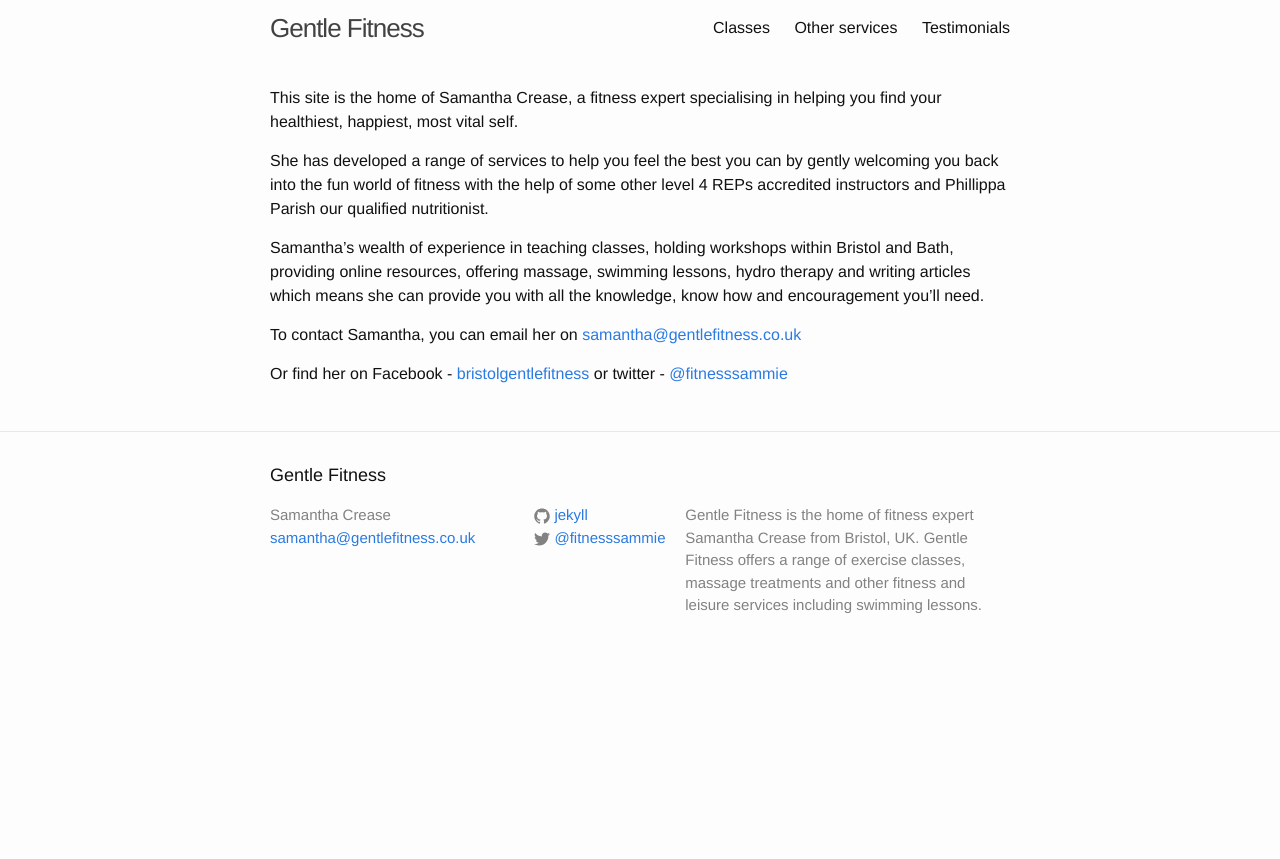
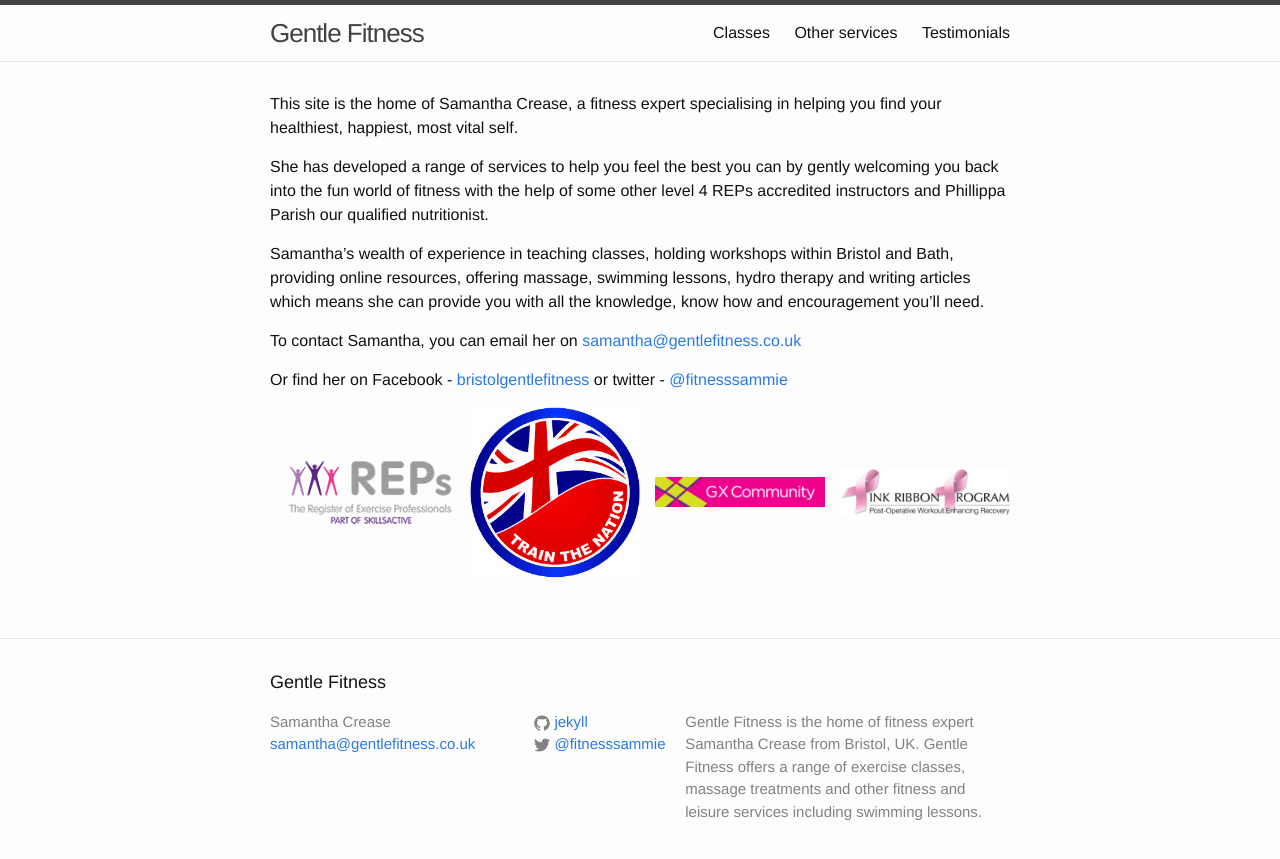
Before and after one commit to gentlefitness-www/gentlefitness-www, a Jekyll site: the page built from index.md, in a window 1280 px wide. Shown: the top 859 px of the page. Built offline with Jekyll 4.4.1, drawn with Linux system fonts in a browser that asks for light colours.

Commit message:
Added logos to homepage

```diff
--- a/_config.yml
+++ b/_config.yml
@@ -7,6 +7,7 @@
     other fitness and leisure services including swimming lessons.
 baseurl: ""
 url: "http://gentlefitness.co.uk"
+images_uri: '/img'
 
 twitter_username: >
     @fitnesssammie
--- a/_layouts/default.html
+++ b/_layouts/default.html
@@ -3,7 +3,7 @@
 
     {% include head.html %}
 
-    <body class="{{ page.id }}>
+    <body class="{{ page.id }}">
 
         {% include header.html %}
 
--- /dev/null
+++ b/_sass/styles.sass
@@ -0,0 +1,9 @@
+body.home
+    em
+        display: block
+        font-size: 0
+
+        img
+            width: (($content-width - ($spacing-unit-double)) / 4) - $spacing-unit-half
+            margin-left: $spacing-unit-half
+            margin-bottom: $spacing-unit-half
--- a/css/main.scss
+++ b/css/main.scss
@@ -12,6 +12,8 @@
 $base-line-height: 1.5;
 
 $spacing-unit:     30px;
+$spacing-unit-half:$spacing-unit / 2;
+$spacing-unit-double:$spacing-unit * 2;
 
 $text-color:       #111;
 $background-color: #fdfdfd;
@@ -47,5 +49,6 @@
 // Import partials from `sass_dir` (defaults to `_sass`)
 @import
         "base",
-        "layout"
+        "layout",
+        "styles"
 ;
--- a/index.md
+++ b/index.md
@@ -19,3 +20,8 @@
 
 Or find her on Facebook - [{{ site.facebook_username }}]({{ site.facebook_url }})
 or twitter - [{{ site.twitter_username }}]({{ site.twitter_url }})
+
+*![REPs logo]({{ site.images_uri }}/reps.png)
+![Train the nation logo]({{ site.images_uri }}/train-the-nation.png)
+![GX community logo]({{ site.images_uri }}/gx-community.png)
+![Pink ribbon program logo]({{ site.images_uri }}/pink-ribbon-program.png)*
```
Also changed, not shown: other parts of index.md (+1 -0 lines), img/gx-community.png (added), img/pink-ribbon-program.png (added), img/reps.png (added), img/train-the-nation.png (added), 3 other files.
